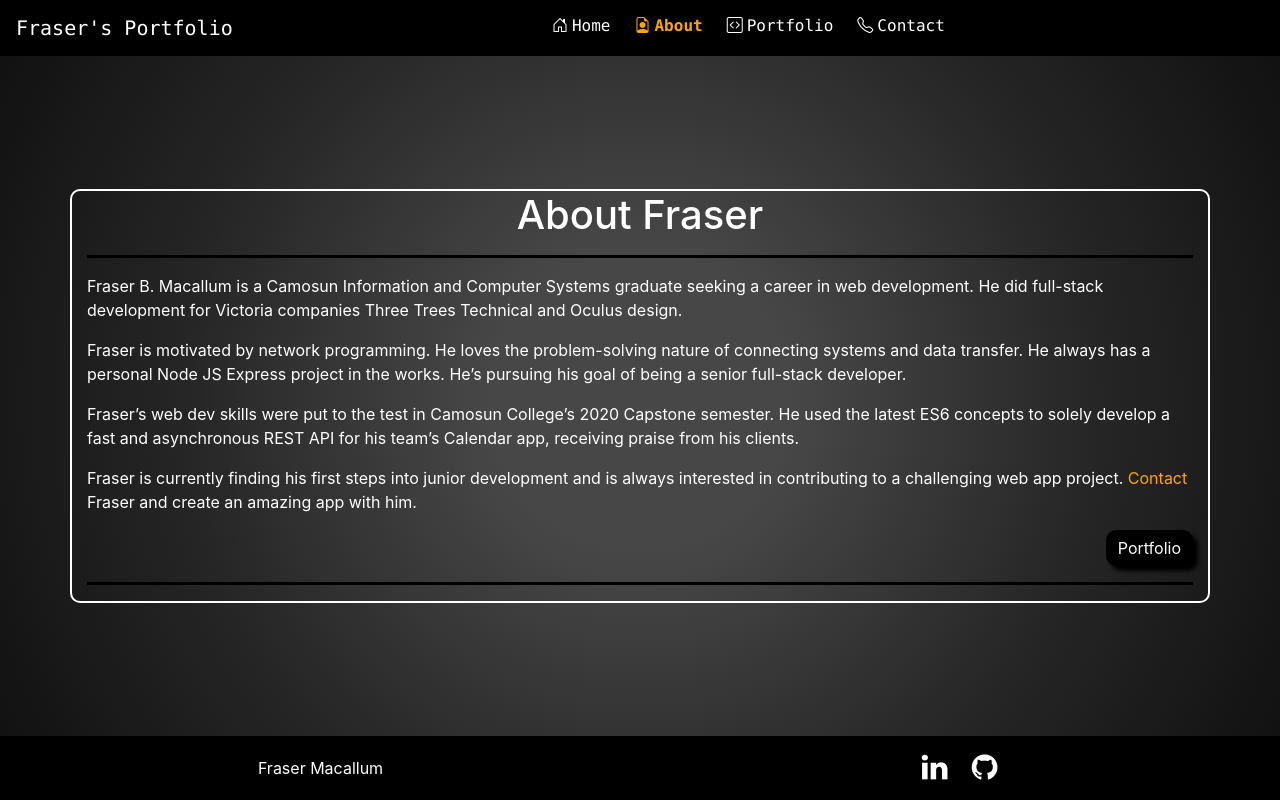
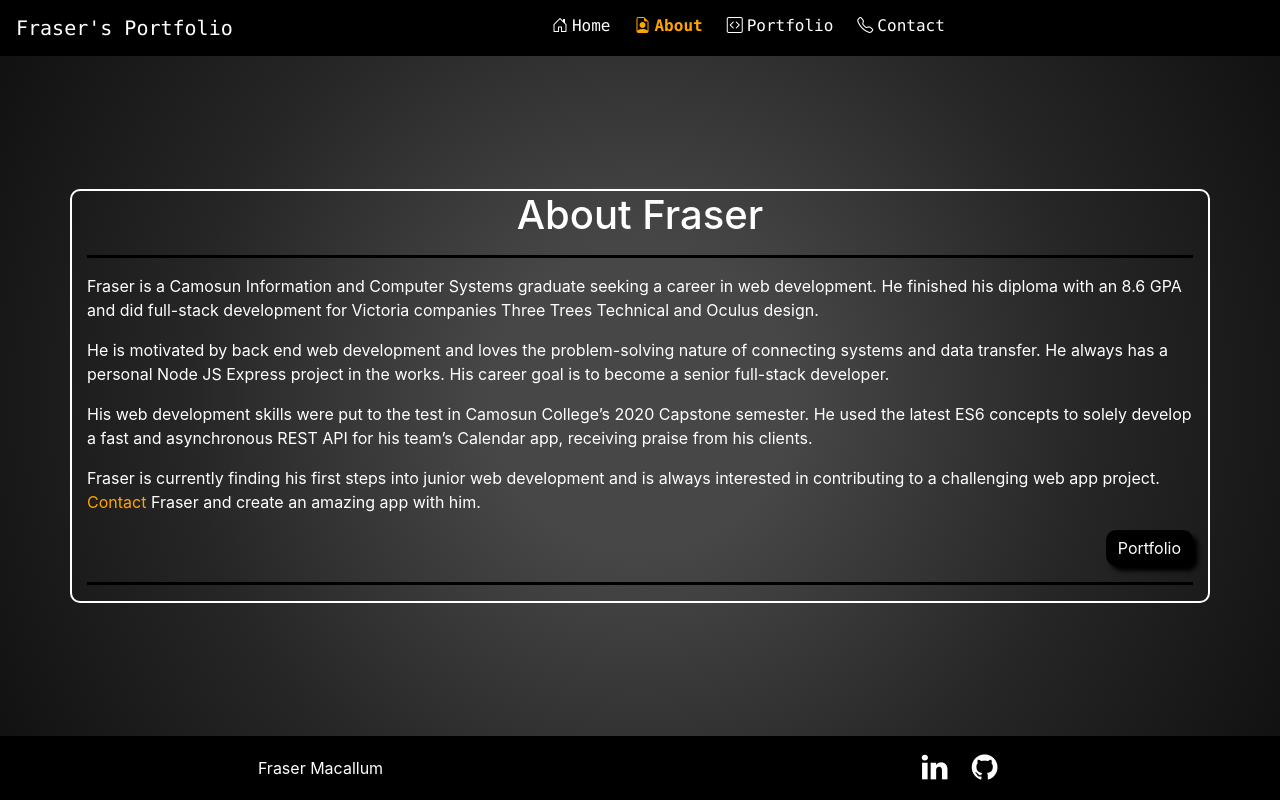
Before and after one commit to frayfray248/portfolio-react, a React (Create React App) app: page /about in a window 1280 px wide. Built offline with nearby package versions, Linux system fonts and the light colour scheme.

Commit message:
paragraph revision

```diff
--- a/src/components/About.js
+++ b/src/components/About.js
@@ -11,25 +11,26 @@ const About = () => (
                 <h1 className="text-center"> About Fraser </h1>
                 <Hr bgColor={'black'}/>
                 <p>
-                    Fraser B. Macallum is a Camosun Information and Computer Systems
-                    graduate seeking a career in web development. He did full-stack
+                    Fraser is a Camosun Information and Computer Systems
+                    graduate seeking a career in web development. He finished
+                    his diploma with an 8.6 GPA and did full-stack
                     development for Victoria companies Three Trees Technical and
                     Oculus design.
         </p>
                 <p>
-                    Fraser is motivated by network programming. He loves the
+                    He is motivated by back end web development and loves the
                     problem-solving nature of connecting systems and data transfer.
                     He always has a personal Node JS Express project in the works.
-                    He’s pursuing his goal of being a senior full-stack developer.
+                    His career goal is to become a senior full-stack developer.
         </p>
                 <p>
-                    Fraser’s web dev skills were put to the test in Camosun College’s
+                    His web development skills were put to the test in Camosun College’s
                     2020 Capstone semester. He used the latest ES6 concepts to solely
                     develop a fast and asynchronous REST API for his team’s Calendar app,
                     receiving praise from his clients.
         </p>
                 <p>
-                    Fraser is currently finding his first steps into junior development
+                    Fraser is currently finding his first steps into junior web development
                     and is always interested in contributing to a challenging web app project.
             <a href='contact'> Contact</a> Fraser and create an amazing app with him.
         </p>
--- a/src/components/Landing.js
+++ b/src/components/Landing.js
@@ -21,9 +21,9 @@ const Landing = ({ className }) => (
                     <Hr className='my-box-shadow'/>
                     <h1>FRASER B. MACALLUM</h1>
                     <ul>
-                        <li>Node JS Web developer</li>
+                        <li>Node JS developer</li>
                         <li>Technical writer</li>
-                        <li>Self-Starter</li>
+                        <li>Self-starter</li>
                     </ul>
                     <Hr className='my-box-shadow'/>
                     <Button href='about'><i class="bi bi-file-earmark-person"></i> About Fraser </Button>
--- a/src/components/Portfolio.js
+++ b/src/components/Portfolio.js
@@ -20,14 +20,14 @@ const Portfolio = () => (
                     {`
                         The Three Trees Calendar is a class/workshop manager and calendar for WordPress.
                         Its purposal was submitted by Victoria companies Three Trees Technical and Oculus Design to
-                        the Camosun College 2020 Capstone semester. I worked on it in an Agile team as front and back end developer, and technical writer.
-                        I solely built its Node JS Express REST API as well wrote several of its documentation such as the charter, user manual, and team bios.
-                        We successfully presented our project results to the Camosun College 2020 Capstone Simposium.
+                        the Camosun College 2020 Capstone semester. Fraser worked on it in an Agile team as full-stack developer and technical writer.
+                        He solely built its Node JS Express REST API as well wrote several of its documentation such as the charter, user manual, and team bios.
+                        His team successfully presented the project results to the Camosun College 2020 Capstone Simposium.
                     `}
                     projectURL={'http://capstone.camosun.ca/archived-capstone/June2020/public/TeamPages/Team%20Three%20Trees.php'}
                     links={[
                         {
-                            name : 'Capstone',
+                            name : 'Capstone Page',
                             url : 'http://capstone.camosun.ca/archived-capstone/June2020/public/ICS.php'
                         }
                     ]}
--- a/src/components/PortfolioItem.js
+++ b/src/components/PortfolioItem.js
@@ -13,7 +13,7 @@ const PortfolioItem = ({ title, profilePic, description, projectURL, links }) =>
                 <Image src={profilePic} float />
                 <p>{description}</p>
                 <br />
-                <Button href={projectURL}>Project</Button>
+                <Button href={projectURL}>Project Page</Button>
                 {links? (links.map((link, index) => (
                     <Button id={index} href={link.url}>{link.name}</Button>
                 ))) : '' }
```
Also changed, not shown: 1 other file (tests, documents, lock files or other folders).
